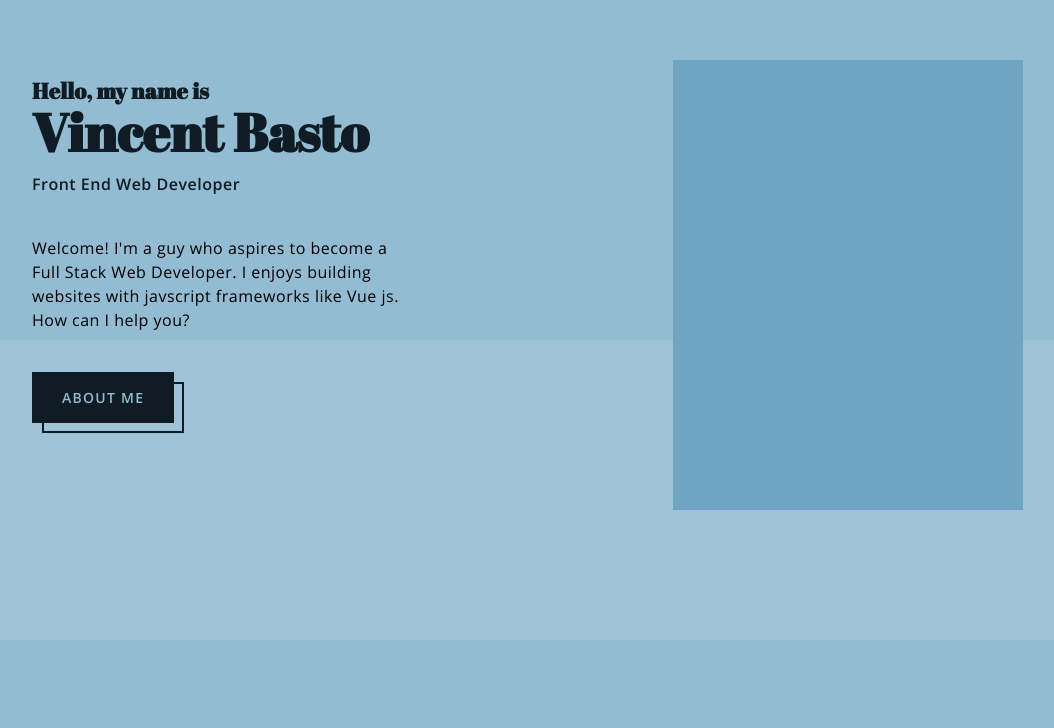
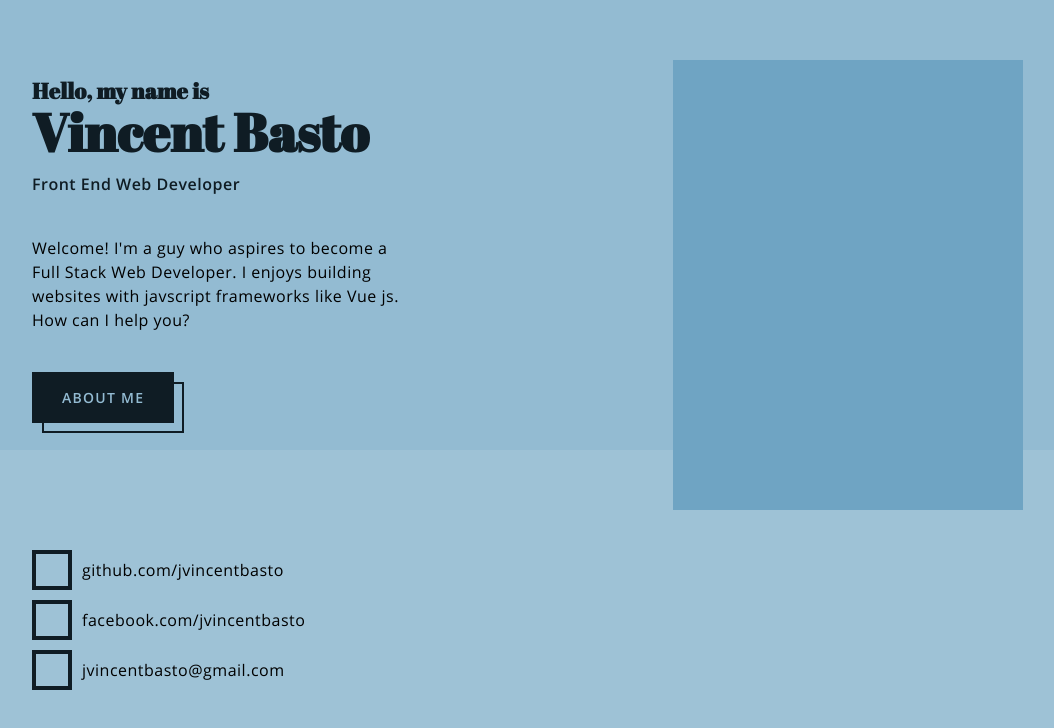
Before and after one commit to jvincentbasto/myportfolio, a Vue app: page / in a window 1280 px wide. Shown: the part 110-838 px from the top of the page, without its empty margins (64-1118 px from the left). Before the commit the page ends 800 px from the top, so only its background shows below. Built offline with nearby package versions, Linux system fonts and the light colour scheme.

Commit message:
Update Hero.vue

```diff
--- a/src/views/homepage/Hero.vue
+++ b/src/views/homepage/Hero.vue
@@ -36,7 +36,7 @@
     <div class="section-margin row row--2">
       <!-- social links -->
       <div class="col col--1">
-        <!-- <social-links></social-links> -->
+        <social-links></social-links>
       </div>
 
       <div class="col col--2"></div>
@@ -46,13 +46,14 @@
   </section>
 </template>
 
-<script>import BtnPrimary from "@/components/btns/btnPrimary.vue";
-// import SocialLinks from "@/components/links/SocialLinks.vue";
+<script>
+import BtnPrimary from "@/components/btns/btnPrimary.vue";
+import SocialLinks from "@/components/links/socialLinks.vue";
 
 export default {
   components: {
     BtnPrimary,
-    // SocialLinks,
+    SocialLinks,
   },
   methods: {
     colorSchemeInit() {
```
